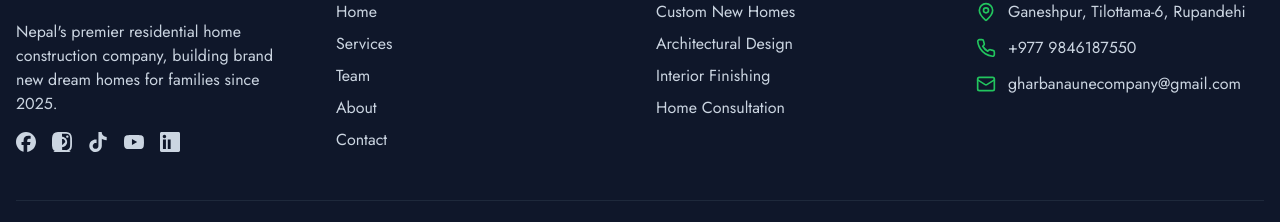
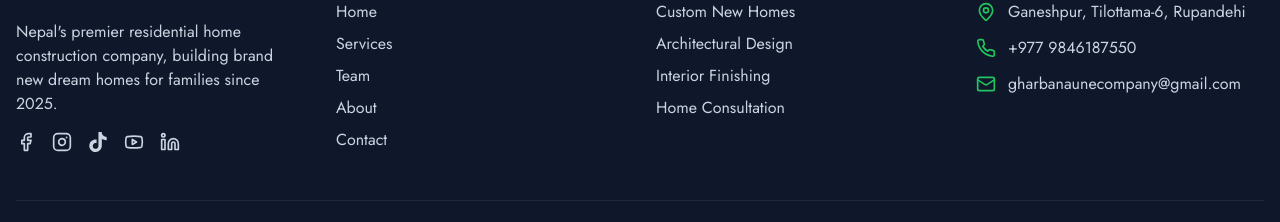
Before and after one commit to romanthapa8848/ghar-banaune-company, a Next.js app: page / in a window 1280 px wide. Shown: the part 1988-2210 px from the top of the page. Built offline with nearby package versions, Linux system fonts and the light colour scheme.

Commit message:
fix: replace custom SVGs with lucide-react icons
Use lucide-react icons for Instagram and LinkedIn in footer.

Co-authored-by: Roman Thapa <140083949+romanthapa8848@users.noreply.github.com>

```diff
--- a/components/footer.tsx
+++ b/components/footer.tsx
@@ -1,6 +1,6 @@
 import Link from "next/link"
 import Image from "next/image"
-import { MapPin, Phone, Mail } from "lucide-react"
+import { MapPin, Phone, Mail, Facebook, Instagram, Linkedin, Youtube } from "lucide-react"
 
 export default function Footer() {
   return (
@@ -22,9 +22,7 @@ export default function Footer() {
                 rel="noopener noreferrer"
                 className="hover:text-primary-500 transition-colors"
               >
-                <svg className="h-5 w-5" fill="currentColor" viewBox="0 0 24 24" aria-hidden="true">
-                  <path d="M9.101 23.691v-7.98H6.627v-3.667h2.474v-1.58c0-4.085 1.848-5.978 5.858-5.978.401 0 .955.042 1.468.103a8.68 8.68 0 0 1 1.141.195v3.325a8.623 8.623 0 0 0-.653-.036 26.805 26.805 0 0 0-.733-.009c-.707 0-1.259.096-1.675.309a1.686 1.686 0 0 0-.679.622c-.258.42-.374.995-.374 1.752v1.297h3.919l-.386 2.103-.287 1.564h-3.246v8.245C19.396 23.238 24 18.179 24 12.044c0-6.627-5.373-12-12-12s-12 5.373-12 12c0 5.628 3.874 10.35 9.101 11.647Z" />
-                </svg>
+                <Facebook className="h-5 w-5" />
                 <span className="sr-only">Facebook</span>
               </Link>
               <Link
@@ -33,9 +31,7 @@ export default function Footer() {
                 rel="noopener noreferrer"
                 className="hover:text-primary-500 transition-colors"
               >
-                <svg className="h-5 w-5" fill="currentColor" viewBox="0 0 24 24" aria-hidden="true">
-                  <path d="M12 2.163c3.204 0 3.584.012 4.85.07 3.252.148 4.771 1.691 4.919 4.919.058 1.265.069 1.645.069 4.849 0 3.205-.012 3.584-.069 4.849-.149 3.225-2.664 4.771-4.919 4.919-1.266.058-1.644.07-4.85.07-3.204 0-3.584-.012-4.849-.07-4.358-.2-6.78 2.618-6.98 6.98-.059 1.281-.073 1.689-.073 4.948 0 3.259.014 3.668.072 4.948.2 4.358 2.618 6.78 6.98 6.98 1.281.058 1.689.072 4.948.072 3.259 0 3.668-.014 4.948-.072 4.354-.2 6.782-2.618 6.979-6.98.059-1.28.073-1.689.073-4.948 0-3.259-.014-3.667-.072-4.947-.196-4.354-2.617-6.78-6.979-6.98-1.281-.057-1.645-.069-4.849-.069zm0-2.163c-3.259 0-3.667.014-4.947.072-4.358.2-6.78 2.618-6.98 6.98-.059 1.281-.073 1.689-.073 4.948 0 3.259.014 3.668.072 4.948.2 4.358 2.618 6.78 6.98 6.98 1.281.058 1.689.072 4.948.072 3.259 0 3.668-.014 4.948-.072 4.354-.2 6.782-2.618 6.979-6.98.059-1.28.073-1.689.073-4.948 0-3.259-.014-3.667-.072-4.947-.196-4.354-2.617-6.78-6.979-6.98-1.281-.057-1.69-.073-4.949-.073zm0 5.838c-3.403 0-6.162 2.759-6.162 6.162s2.759 6.163 6.162 6.163 6.162-2.759 6.162-6.163c0-3.403-2.759-6.162-6.162-6.162zm0 10.162c-2.209 0-4-1.79-4-4 0-2.209 1.791-4 4-4s4 1.791 4 4zm6.406-11.845c-.796 0-1.441.645-1.441 1.44s.645 1.44 1.441 1.44c.795 0 1.439-.645 1.439-1.44s-.644-1.44-1.439-1.44z" />
-                </svg>
+                <Instagram className="h-5 w-5" />
                 <span className="sr-only">Instagram</span>
               </Link>
               <Link
@@ -55,9 +51,7 @@ export default function Footer() {
                 rel="noopener noreferrer"
                 className="hover:text-primary-500 transition-colors"
               >
-                <svg className="h-5 w-5" fill="currentColor" viewBox="0 0 24 24" aria-hidden="true">
-                  <path d="M23.498 6.186a3.016 3.016 0 0 0-2.122-2.136C19.505 3.545 12 3.545 12 3.545s-7.505 0-9.377.505A3.017 3.017 0 0 0 .502 6.186C0 8.07 0 12 0 12s0 3.93.502 5.814a3.016 3.016 0 0 0 2.122 2.136c1.871.505 9.376.505 9.376.505s7.505 0 9.377-.505a3.015 3.015 0 0 0 2.122-2.136C24 15.93 24 12 24 12s0-3.93-.502-5.814zM9.545 15.568V8.432L15.818 12l-6.273 3.568z" />
-                </svg>
+                <Youtube className="h-5 w-5" />
                 <span className="sr-only">YouTube</span>
               </Link>
               <Link
@@ -66,9 +60,7 @@ export default function Footer() {
                 rel="noopener noreferrer"
                 className="hover:text-primary-500 transition-colors"
               >
-                <svg className="h-5 w-5" fill="currentColor" viewBox="0 0 24 24" aria-hidden="true">
-                  <path d="M20.447 20.452h-3.554v-5.569c0-1.328-.027-3.037-1.852-3.037-1.853 0-2.136 1.445-2.136 2.939v5.667H9.351V9h3.414v11.452zM5.337 7.433c-1.144 0-2.063-.926-2.063-2.065 0-1.138.92-2.063 2.063-2.063 1.14 0 2.064.925 2.064 2.063 0 1.139-.925 2.065-2.064 2.065zm1.782 13.019H3.555V9h3.564v11.452zM22.225 0H1.771C.792 0 0 .774 0 1.729v20.542C0 23.227.792 24 1.771 24h20.451C23.2 24 24 23.227 24 22.271V1.729C24 .774 23.2 0 22.222 0h.003z" />
-                </svg>
+                <Linkedin className="h-5 w-5" />
                 <span className="sr-only">LinkedIn</span>
               </Link>
             </div>
```
